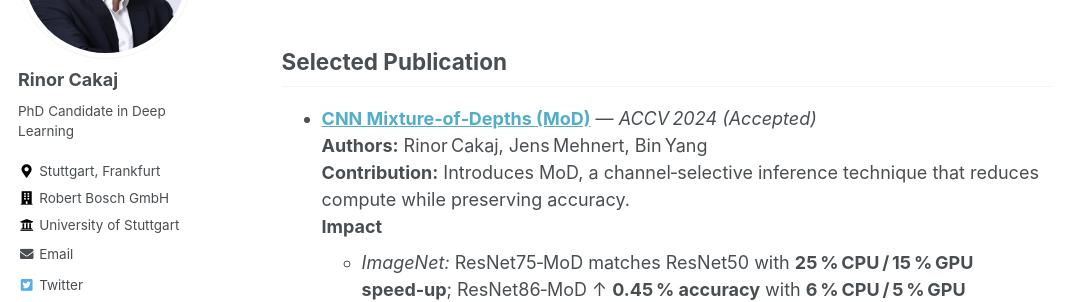
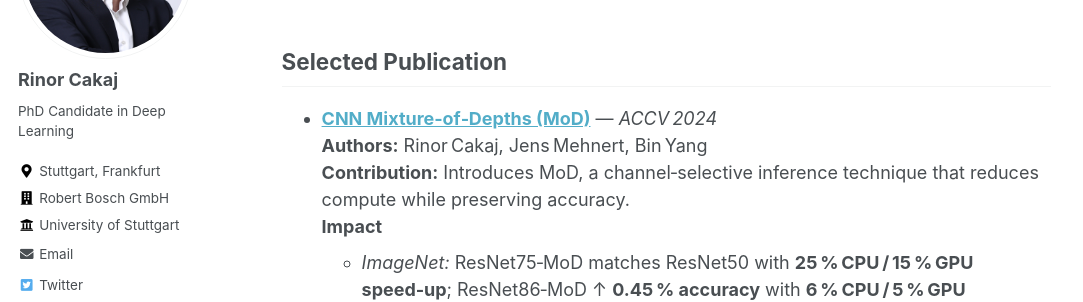
Before and after one commit to rinorcakaj/rinorcakaj.github.io, a Jekyll site: the page built from _pages/about.md, in a window 1280 px wide and 900 px high, scrolled down 1080 px. Shown: the part 152-454 px from the top of the window, without its empty margins (0-1083 px from the left). Built offline with Jekyll 4.4.1, drawn with Linux system fonts in a browser that asks for light colours; some web fonts are replaced.

Commit message:
Update 22.07.2025

```diff
--- a/_pages/about.md
+++ b/_pages/about.md
@@ -34,7 +34,7 @@ My research focused on developing new regularization techniques and innovative C
 
 ## Selected Publication
 
-- **[CNN Mixture‑of‑Depths (MoD)](/publication/2024-10-01-mod)** — *ACCV 2024&nbsp;(Accepted)*
+- **[CNN Mixture‑of‑Depths (MoD)](/publication/2024-10-01-mod)** — *ACCV 2024*
   **Authors:** Rinor Cakaj, Jens Mehnert, Bin Yang
   **Contribution:** Introduces MoD, a channel‑selective inference technique that reduces compute while preserving accuracy.
   **Impact**
```
